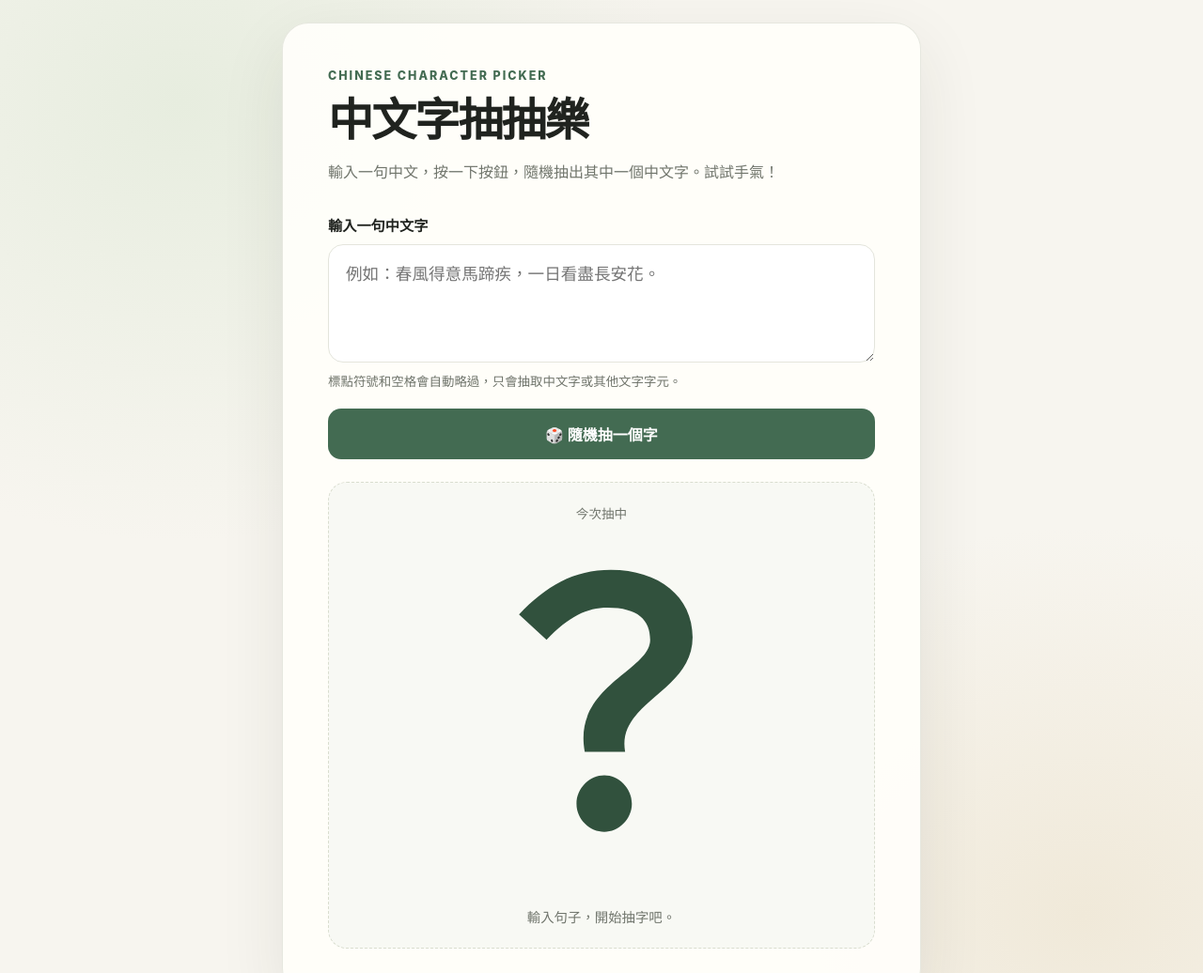
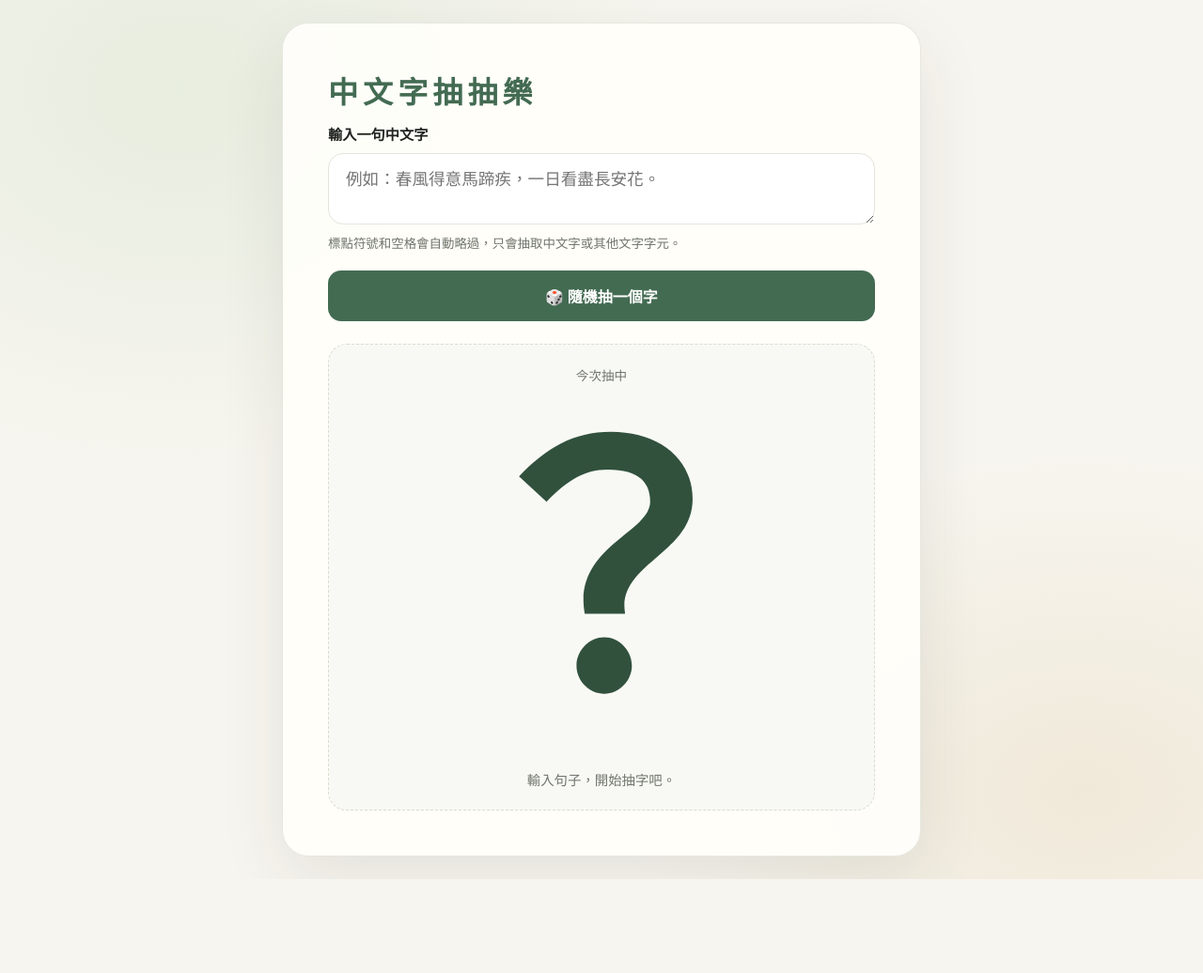
Before and after one commit to wahahaxdd302/pages, a plain HTML site: page charpicker.html in a window 1280 px wide. Shown: the top 1036 px of the page at 94% size. After the commit the page ends 936 px from the top, so only its background shows below. Drawn offline with Linux system fonts and the light colour scheme.

Commit message:
Update charpicker.html

```diff
--- a/charpicker.html
+++ b/charpicker.html
@@ -41,7 +41,7 @@
     .eyebrow {
       margin: 0 0 12px;
       color: var(--accent);
-      font-size: .78rem;
+      font-size: 2rem;
       font-weight: 800;
       letter-spacing: .16em;
       text-transform: uppercase;
@@ -67,7 +67,7 @@
     textarea {
       display: block;
       width: 100%;
-      min-height: 126px;
+      min-height: 50px;
       resize: vertical;
       padding: 16px 18px;
       border: 1.5px solid var(--line);
@@ -77,7 +77,7 @@
       color: var(--ink);
       font: inherit;
       font-size: 1.1rem;
-      line-height: 1.7;
+      line-height: 1.2;
       transition: border-color .2s, box-shadow .2s;
     }
     textarea:focus {
@@ -151,10 +151,7 @@
 </head>
 <body>
   <main class="app">
-    <p class="eyebrow">Chinese Character Picker</p>
-    <h1>中文字抽抽樂</h1>
-    <p class="intro">輸入一句中文，按一下按鈕，隨機抽出其中一個中文字。試試手氣！</p>
-
+    <p class="eyebrow">中文字抽抽樂</p>
     <form id="pickerForm">
       <label for="sentence">輸入一句中文字</label>
       <textarea id="sentence" placeholder="例如：春風得意馬蹄疾，一日看盡長安花。" required></textarea>
```
